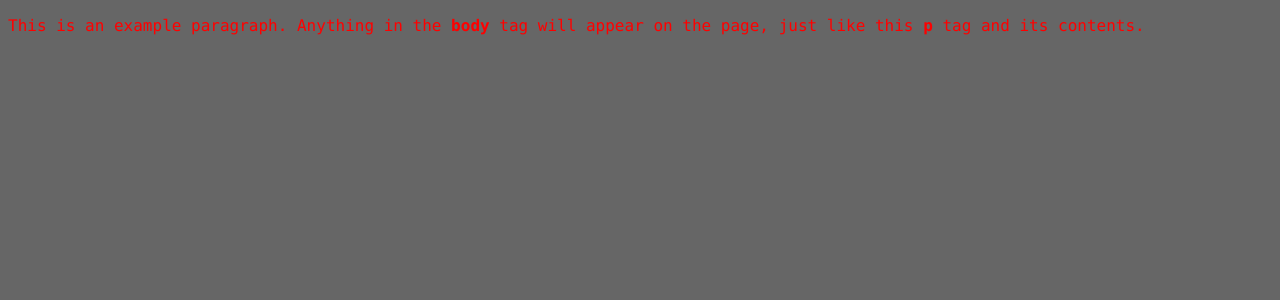
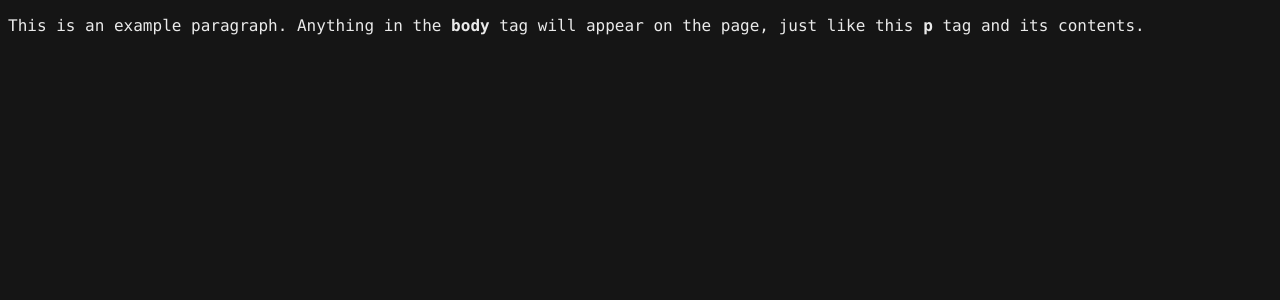
Before and after one commit to msglab/msglab, a Jekyll site: the page index.html, which Jekyll copies as it is, in a window 1280 px wide. Shown: the top 300 px of the page. Built offline with Jekyll 4.4.1, drawn with Linux system fonts in a browser that asks for light colours.

Commit message:
change background color

```diff
--- a/assets/css/style.css
+++ b/assets/css/style.css
@@ -1,10 +1,11 @@
 body {
-    background-color: #666;
+    background-color:#151515;
   }
   h1 {
     color: #b5e853;
+    text-shadow: 0 1px 1px rgba(0,0,0,0.1),0 0 5px rgba(181,232,83,0.1),0 0 10px rgba(181,232,83,0.1);
   }
   p {
     font-family: Monaco, "Bitstream Vera Sans Mono", "Lucida Console", Terminal, monospace;
-    color: red;
+    color: #eaeaea;
   }
```
